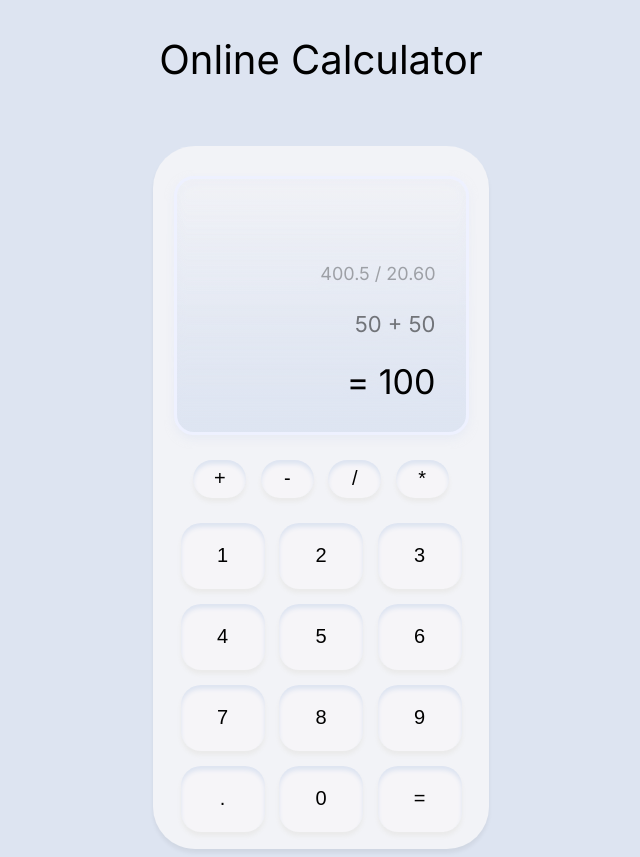
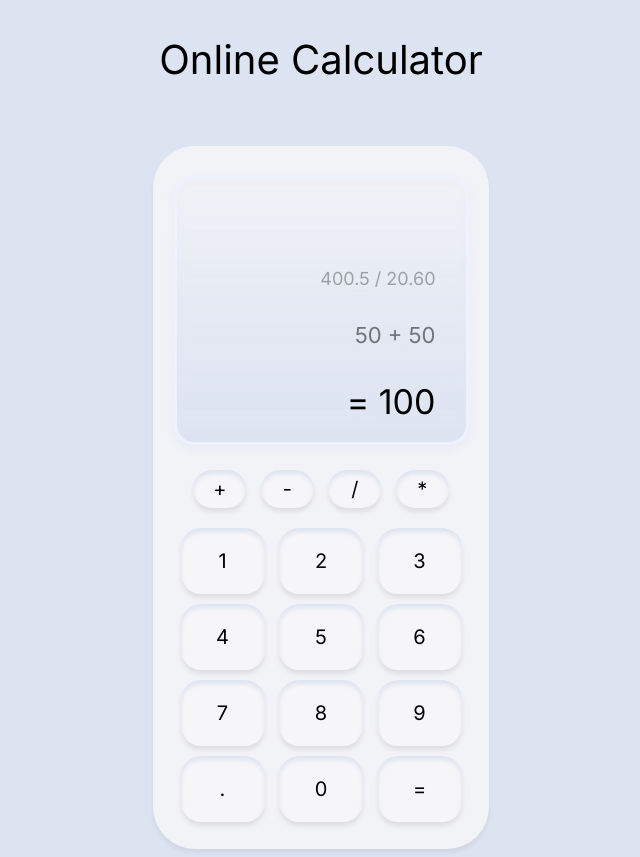
Before and after one commit to Haveadream1/calculator, a plain HTML site: page index.html in a window 1280 px wide. Shown: the whole page, without its empty margins (319-959 px from the left). Drawn offline with Linux system fonts and the light colour scheme.

Commit message:
Add grid display screen

```diff
--- a/style.css
+++ b/style.css
@@ -28,40 +28,39 @@ main {
     align-items: center;
 }
 
-.display-section { /*MAKE A  GRID*/
+.display-section {
     width: 269px;
     height: 233px;
     margin-top: 30px;
     border: #EEF1FF solid 3px;
     border-radius: 20px;
-    padding: 10px;
+    padding: 10px 10px 20px 10px;
     background: linear-gradient(180deg, rgba(255, 255, 255, 0) 0%, var(--light-blue) 100%);
     filter: drop-shadow(0px 4px 4px rgba(221, 228, 241, 0.51));
-    display: flex;
-    flex-direction: column;
-    justify-content: end;
-    align-items: flex-end;
+    display: grid;
+    grid-template-rows: 100px;
+    justify-items: end;
+    align-items: end;
 }
 
 .display-section > p {
     padding: 0 20px;
+    margin: 0;
 }
 .past-calcul-text {
     font-size: 18px;
     color: rgba(0,0,0,0.32);
-    margin-bottom: 5px;
 }
 .calcul-text {
     font-size: 22px;
     color: rgba(0,0,0,0.5);
-    margin-bottom: -10px;
 }
 .result-text {
     font-size: 34px;
-    margin-bottom: 20px;
 }
 
 button {
+    font-family: inter;
     font-size: 20px;
     margin: 0 5px 0 5px;
 }
@@ -84,13 +83,13 @@ button:active {
 .operand-section > button {
     width: 84px;
     height: 66px;
-    margin-top: 15px;
+    margin-top: 10px;
 }
 
 .operator-section > button,
 .operand-section > button {
     background: #F6F5F8;
-    box-shadow: 0px 4px 4px #EAEAEA, inset 0px 4px 4px var(--light-blue);
+    box-shadow: 0px 4px 4px #dfdfdf, inset 0px 4px 4px var(--light-blue);
     border-radius: 20px;
     border: none;
 }
```
